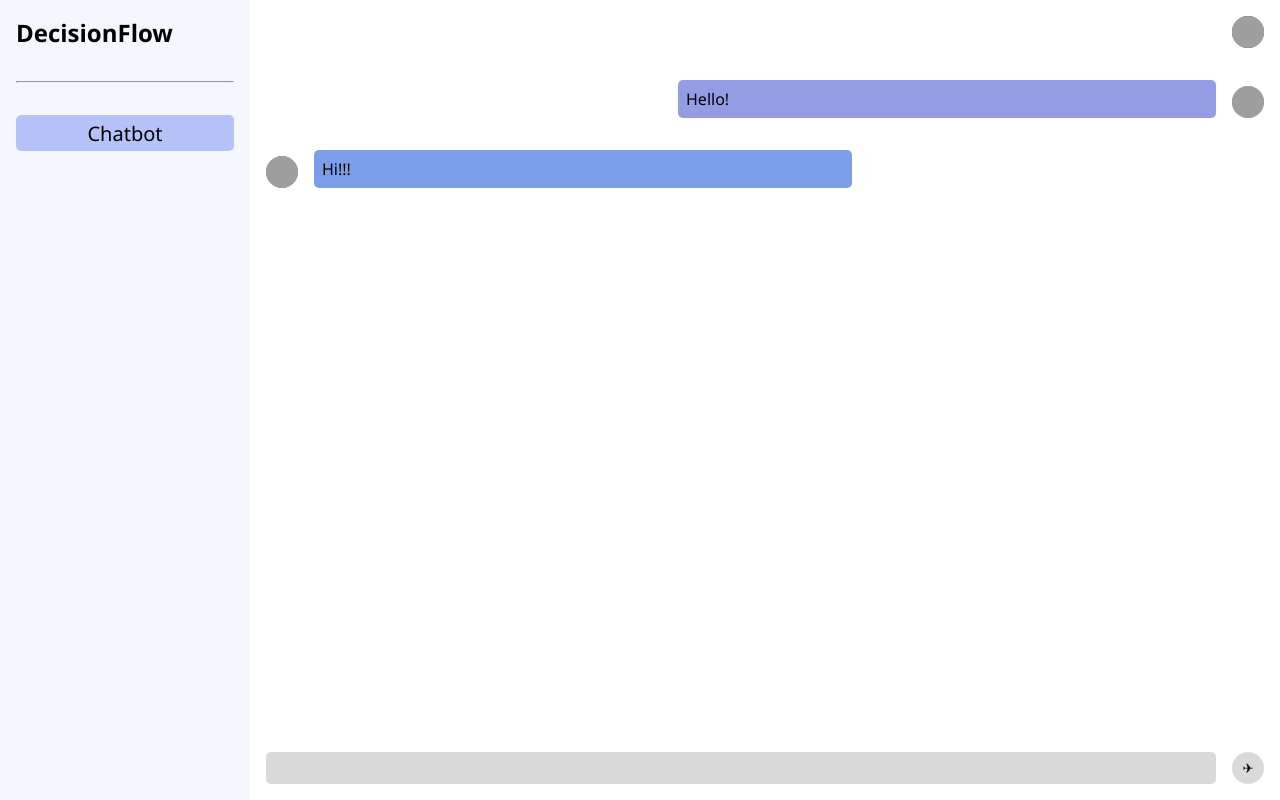
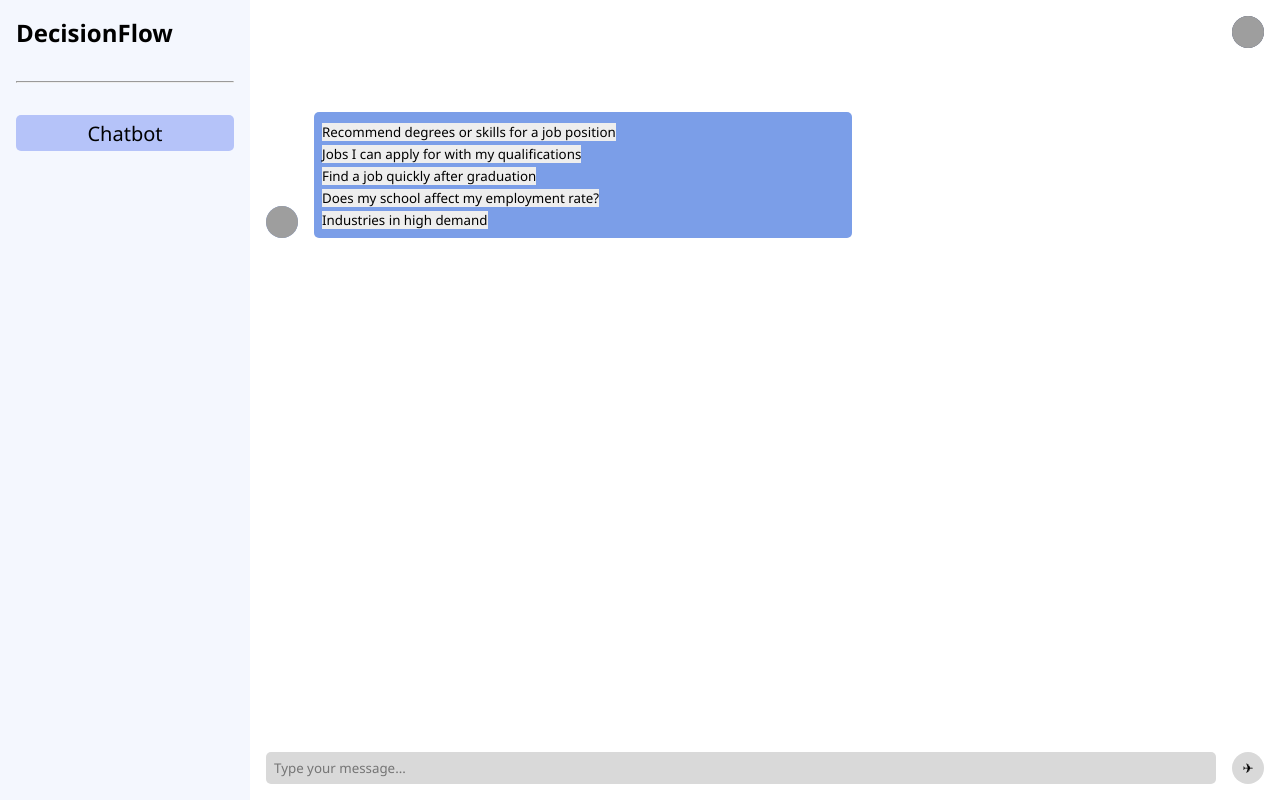
Before and after one commit to yanyanzyy/lab8-6, a Flask app: page / in a window 1280 px wide. Run offline with Flask 3, Linux system fonts and the light colour scheme; grey boxes are pictures that could not be loaded.

Commit message:
chat buttons and user input
chatbot has buttons and prompted questions
can also type :>

```diff
--- a/static/css/style.css
+++ b/static/css/style.css
@@ -96,6 +96,8 @@ main {
             .content {
                 background-color: #949DE4;
             }
+
+
         }
 
         .message.from {
@@ -105,6 +107,11 @@ main {
 
             .content {
                 background-color: #7B9EE8;
+            }
+            .option-button {
+                background-color: #eee;
+                border: 16px;
+                cursor: pointer;
             }
 
         }
--- a/static/js/app.js
+++ b/static/js/app.js
@@ -1,56 +1,58 @@
-// Select the necessary elements
-const inputMessage = document.getElementById('inputMessage');
-const sendMessageButton = document.getElementById('sendMessageButton');
-const messagesContainer = document.getElementById('messages');
+document.addEventListener("DOMContentLoaded", () => {
+    const inputMessage = document.getElementById("inputMessage");
+    const sendMessageButton = document.getElementById("sendMessageButton");
+    const messagesContainer = document.getElementById("messages");
 
-// Function to add a new message bubble
-function addMessage() {
-    // Get the text from the input field
+    // Function to send a message
+    function sendMessage() {
         const messageText = inputMessage.value.trim();
 
-    // Proceed only if the input is not empty
-    if (messageText !== "") {
-        // Create a new message div
-        const newMessage = document.createElement('div');
-        newMessage.classList.add('message', 'to'); // 'to' means it's the user's message
+        if (messageText) {
+            // Create a new message element
+            const newMessage = document.createElement("div");
+            newMessage.classList.add("message", "to");
 
-        // Create the profile image div
-        const profileDiv = document.createElement('div');
-        profileDiv.classList.add('profile');
+            const profileDiv = document.createElement("div");
+            profileDiv.classList.add("profile");
 
-        const profileImg = document.createElement('img');
-        profileImg.src = "https://lh3.googleusercontent.com/a/ACg8ocK0_IEiBum5fdzAh439e_1u_1-aRonEW_MwD5ay17MbeZ9rlw=s64";
-        profileImg.alt = "User Profile";
+            const img = document.createElement("img");
+            img.src = "https://lh3.googleusercontent.com/a/ACg8ocK0_IEiBum5fdzAh439e_1u_1-aRonEW_MwD5ay17MbeZ9rlw=s64";
+            profileDiv.appendChild(img);
 
-        profileDiv.appendChild(profileImg);
-
-        // Create the content div
-        const contentDiv = document.createElement('div');
-        contentDiv.classList.add('content');
+            const contentDiv = document.createElement("div");
+            contentDiv.classList.add("content");
             contentDiv.textContent = messageText;
 
-        // Append profile and content to the new message
+            // Append profile and content to the message
             newMessage.appendChild(profileDiv);
             newMessage.appendChild(contentDiv);
 
-        // Append the new message to the messages container
+            // Add the new message to the messages container
             messagesContainer.appendChild(newMessage);
+
+            // Clear the input
+            inputMessage.value = '';
 
             // Scroll to the bottom of the messages container
             messagesContainer.scrollTop = messagesContainer.scrollHeight;
-
-        // Clear the input field after sending the message
-        inputMessage.value = '';
         }
     }
 
-// Add event listener to the button
-sendMessageButton.addEventListener('click', addMessage);
+    // Send message on button click
+    sendMessageButton.addEventListener("click", sendMessage);
 
-// Optionally, send the message when the user presses Enter
-inputMessage.addEventListener('keypress', function (event) {
+    // Allow sending the message with the Enter key
+    inputMessage.addEventListener("keypress", (event) => {
         if (event.key === 'Enter') {
-        addMessage();
+            sendMessage();
         }
     });
-hh
+
+    // Handle button clicks for options
+    document.querySelectorAll('.option-button').forEach(button => {
+        button.addEventListener('click', () => {
+            inputMessage.value = button.textContent; // Set the input message to the button text
+            sendMessage(); // Send the message
+        });
+    });
+});
--- a/templates/index.html
+++ b/templates/index.html
@@ -24,26 +24,31 @@
 
         <section class="messages" id="messages">
             <div class="message to">
-                <div class="profile">
-                    <img src="https://lh3.googleusercontent.com/a/ACg8ocK0_IEiBum5fdzAh439e_1u_1-aRonEW_MwD5ay17MbeZ9rlw=s64" alt="">
-                </div>
-                <div class="content">Hello!</div>
+                <!-- This is where user messages will appear -->
             </div>
             <div class="message from">
                 <div class="profile">
                     <img src="https://lh3.googleusercontent.com/a/ACg8ocK0_IEiBum5fdzAh439e_1u_1-aRonEW_MwD5ay17MbeZ9rlw=s64" alt="">
                 </div>
-                <div class="content">Hi!!!</div>
+                <div class="content">
+                    <ul>
+                        <ul><button class="option-button">Recommend degrees or skills for a job position</button></ul>
+                        <ul><button class="option-button">Jobs I can apply for with my qualifications</button></ul>
+                        <ul><button class="option-button">Find a job quickly after graduation</button></ul>
+                        <ul><button class="option-button">Does my school affect my employment rate?</button></ul>
+                        <ul><button class="option-button">Industries in high demand</button></ul>
+                    </ul>
+                </div>
             </div>
         </section>
 
         <footer>
-            <input type="text" id="inputMessage">
+            <input type="text" id="inputMessage" placeholder="Type your message...">
             <button id="sendMessageButton">&#9992;</button>
         </footer>
     </main>
 
-    <script src="app.js"></script> <!-- Link to JavaScript file -->
+    <script src="/static/js/app.js"></script> <!-- Link to JavaScript file -->
 </body>
 
 </html>
```
Lines whose indentation alone changed are shown as unchanged.
